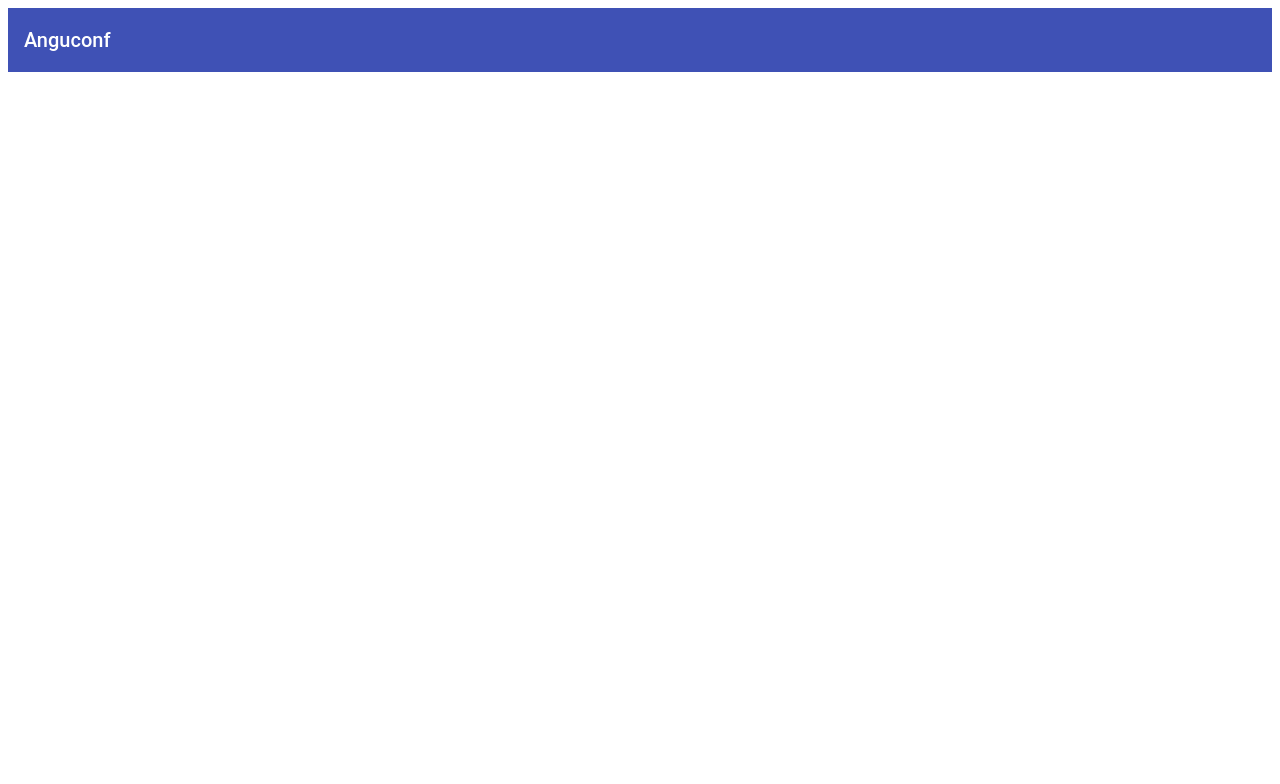
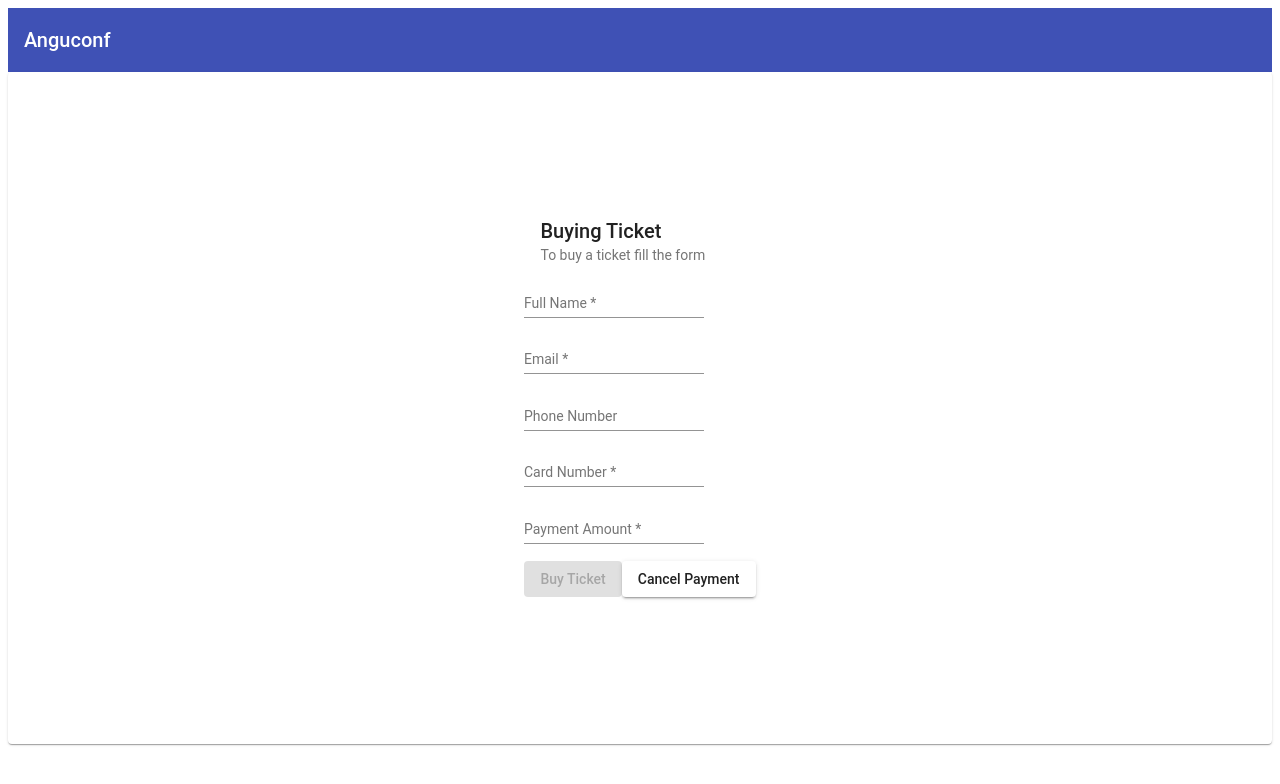
Before and after one commit to charlesmuchene/anguconf, an Angular app in the folder client/: page / in a window 1280 px wide. Shown: the top 784 px of the page. Built offline with nearby package versions, Linux system fonts and the light colour scheme.

Commit message:
add material thing to the ticket form

```diff
--- a/client/src/app/app.module.ts
+++ b/client/src/app/app.module.ts
@@ -5,6 +5,7 @@ import {MatFormFieldModule} from '@angular/material/form-field';
 import { MatInputModule } from '@angular/material/input';
 import { ReactiveFormsModule } from '@angular/forms'
 import {MatButtonModule} from '@angular/material/button';
+import {MatCardModule} from '@angular/material/card';
 
 import { AppRoutingModule } from './app-routing.module';
 import { AppComponent } from './app.component';
@@ -21,7 +22,8 @@ import { MatToolbarModule } from '@angular/material/toolbar';
 			   BrowserAnimationsModule,
 			   MatFormFieldModule,
 			   MatInputModule,
-			   MatButtonModule
+			   MatButtonModule,
+			   MatCardModule
 			],
 	providers: [],
 	bootstrap: [ AppComponent ]
--- a/client/src/app/app.template.html
+++ b/client/src/app/app.template.html
@@ -1,3 +1,3 @@
 <mat-toolbar color='primary'>{{title}}</mat-toolbar>
-
+<app-tickets></app-tickets>
 <router-outlet></router-outlet>
--- a/client/src/app/tickets/tickets.component.html
+++ b/client/src/app/tickets/tickets.component.html
@@ -1,8 +1,12 @@
-<!DOCTYPE html>
+<mat-card>
 
+<mat-card-content>
 <div class="wrapper">
 <form [formGroup]='ticketform' (ngSubmit)="onSubmit()" >
-    <h3> Buying Ticket</h3>
+    <mat-card-header>
+        <mat-card-title>Buying Ticket</mat-card-title>
+        <mat-card-subtitle> To buy a ticket fill the form </mat-card-subtitle>
+      </mat-card-header>
     <div >
         <mat-form-field>
             <input matInput type="text"  placeholder=" Full Name" formControlName="fullName" required>
@@ -41,3 +45,6 @@
 
   </form>
   </div>
+</mat-card-content>
+
+</mat-card>
```
Also changed, not shown: 1 other file (tests, documents, lock files or other folders).
